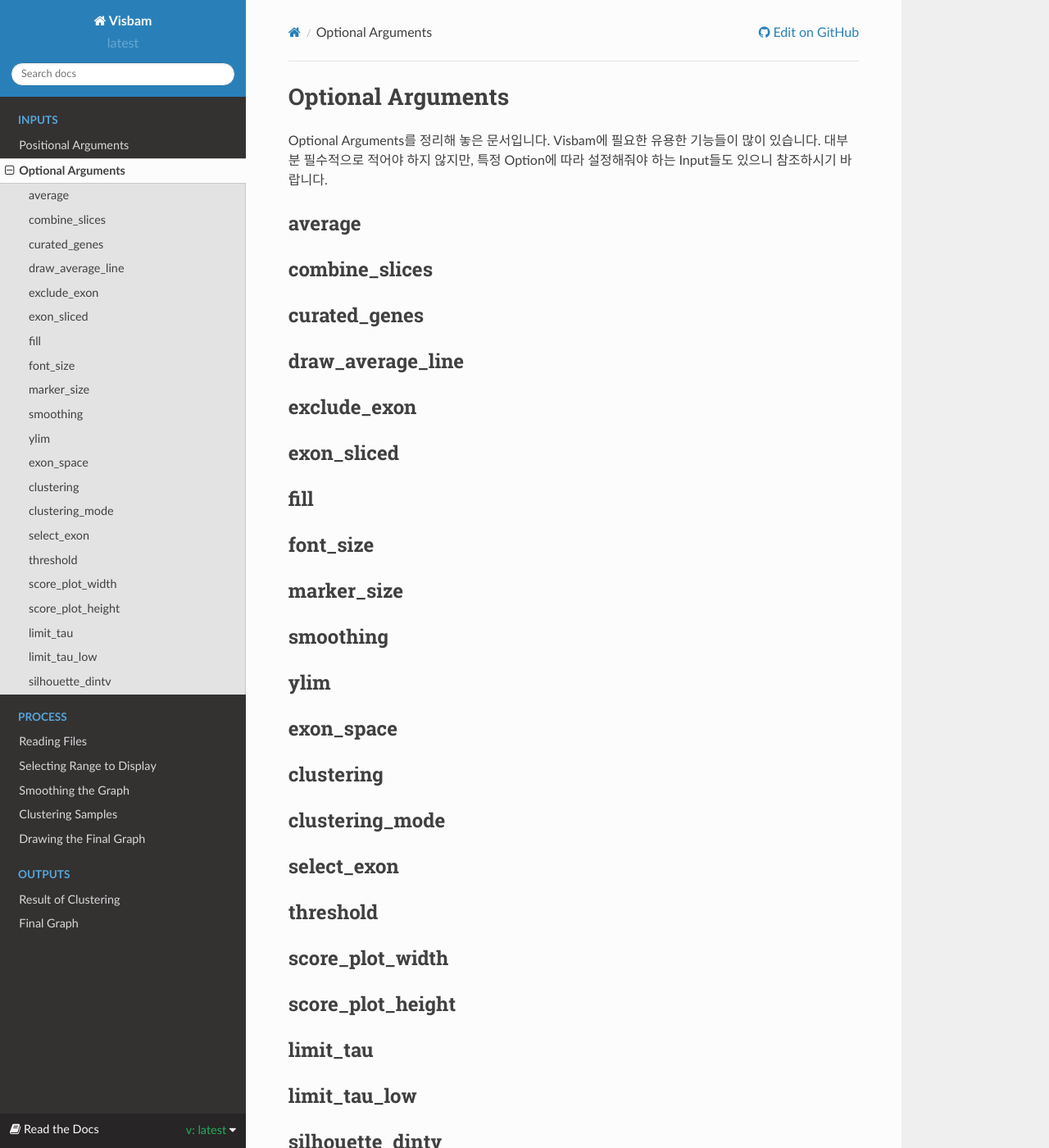
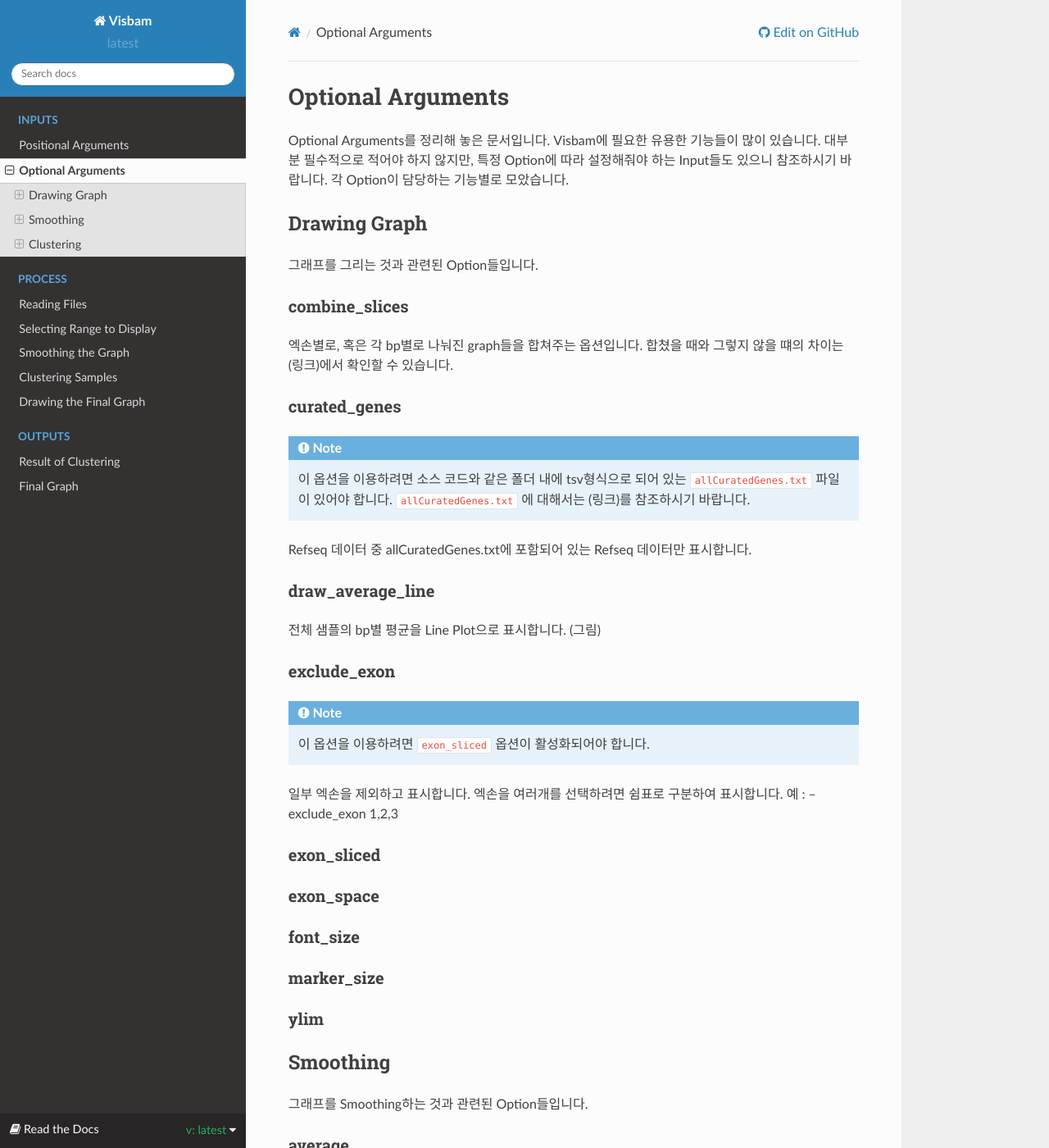
Before and after one commit to sungyoung-lee/visbam, a Sphinx documentation site: the page built from docs/input/optional.rst, in a window 1280 px wide and 1400 px high. Shown: the whole window at 82% size. Built offline with Sphinx 7.4.7 and the Read the Docs theme 2.0.0, drawn with Linux system fonts in a browser that asks for light colours; some of the changed text lies outside the part shown.

Commit message:
Read The Docs v0.0.1

```diff
--- a/docs/input/optional.rst
+++ b/docs/input/optional.rst
@@ -5,71 +5,121 @@ Optional Arguments를 정리해 놓은 문서입니다.
 Visbam에 필요한 유용한 기능들이 많이 있습니다.
 대부분 필수적으로 적어야 하지 않지만, 특정 Option에 따라
 설정해줘야 하는 Input들도 있으니 참조하시기 바랍니다.
+각 Option이 담당하는 기능별로 모았습니다.
 
-average
--------
+
+Drawing Graph
+-------------
+
+그래프를 그리는 것과 관련된 Option들입니다.
+
 
 combine_slices
---------------
+~~~~~~~~~~~~~~
+
+엑손별로, 혹은 각 bp별로 나눠진 graph들을 합쳐주는 옵션입니다.
+합쳤을 때와 그렇지 않을 떄의 차이는 (링크)에서 확인할 수 있습니다.
+
 
 curated_genes
--------------
+~~~~~~~~~~~~~~
+
+.. note::
+
+    이 옵션을 이용하려면 소스 코드와 같은 폴더 내에
+    tsv형식으로 되어 있는 ``allCuratedGenes.txt`` 파일이 있어야 합니다.
+    ``allCuratedGenes.txt`` 에 대해서는 (링크)를 참조하시기 바랍니다.
+
+Refseq 데이터 중 allCuratedGenes.txt에 포함되어 있는 Refseq 데이터만 표시합니다.
+
 
 draw_average_line
------------------
+~~~~~~~~~~~~~~~~~
+
+전체 샘플의 bp별 평균을 Line Plot으로 표시합니다.
+(그림)
 
 exclude_exon
-------------
+~~~~~~~~~~~~~
+
+
+.. note::
+
+    이 옵션을 이용하려면 ``exon_sliced`` 옵션이 활성화되어야 합니다.
+
+일부 엑손을 제외하고 표시합니다.
+엑손을 여러개를 선택하려면 쉼표로 구분하여 표시합니다.
+예 : --exclude_exon 1,2,3
+
 
 exon_sliced
------------
+~~~~~~~~~~~
 
-
-fill
-----
+exon_space
+~~~~~~~~~~~
 
 font_size
----------
+~~~~~~~~~~
 
 marker_size
------------
-
-smoothing
----------
+~~~~~~~~~~~
 
 ylim
------
+~~~~
 
 
 
 
 
-exon_space
-----------
+
+Smoothing
+---------
+
+그래프를 Smoothing하는 것과 관련된 Option들입니다.
+
+
+average
+~~~~~~~~
+
+fill
+~~~~~
+
+smoothing
+~~~~~~~~~~
+
+
+
+
+
+Clustering
+---------
+
+Sample들을 Clustering하는 것과 관련된 Option들입니다.
+
 
 clustering
------------
+~~~~~~~~~~
 
 clustering_mode
----------------
+~~~~~~~~~~~~~~~
 
 select_exon
-------------
+~~~~~~~~~~~
 
 threshold
----------
+~~~~~~~~~~
 
 score_plot_width
-----------------
+~~~~~~~~~~~~~~~~
 
 score_plot_height
------------------
+~~~~~~~~~~~~~~~~~
 
 limit_tau
------------
+~~~~~~~~~~
 
 limit_tau_low
--------------
+~~~~~~~~~~~~~
 
 silhouette_dintv
-----------------
+~~~~~~~~~~~~~~~~
```
